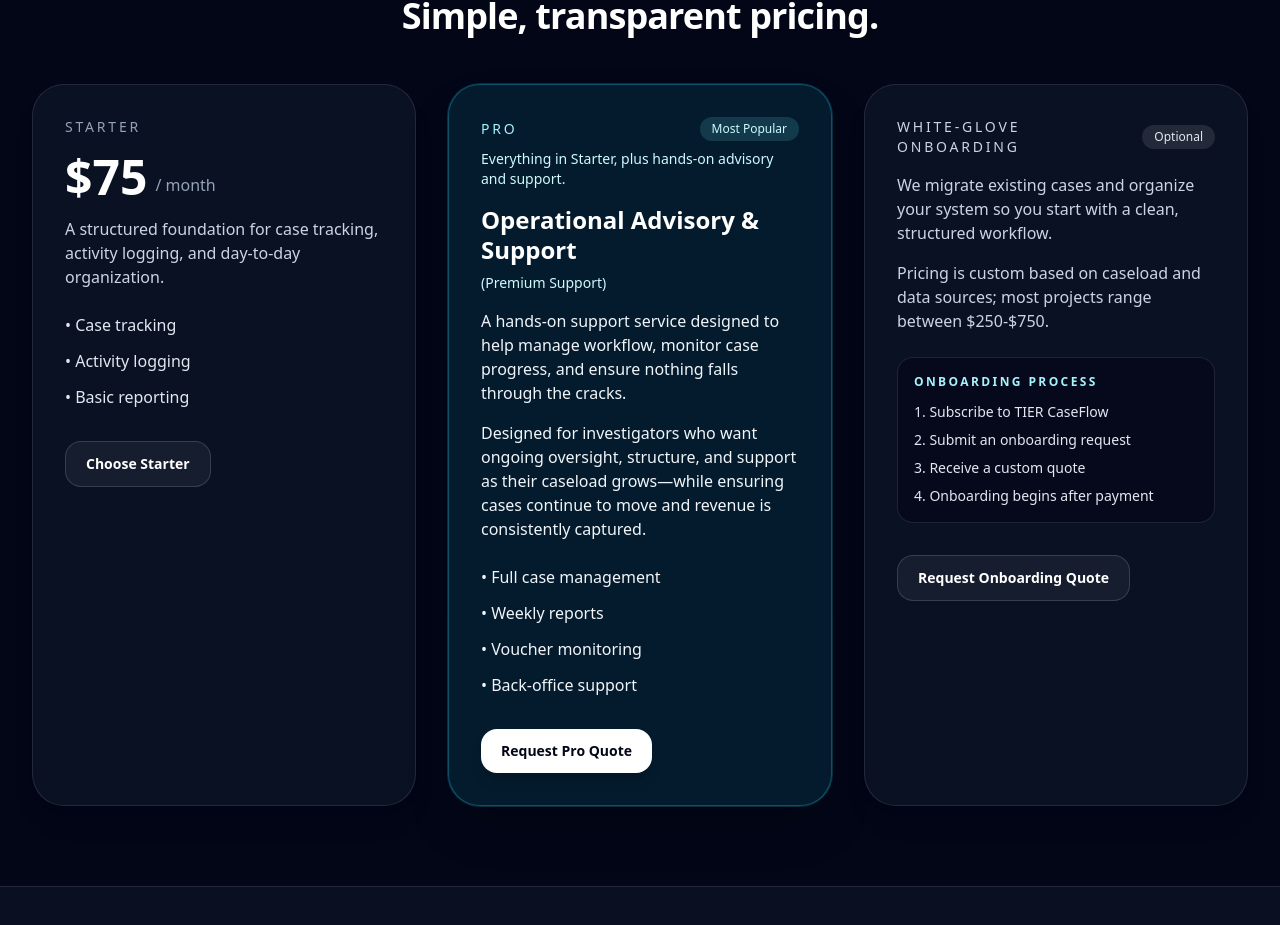
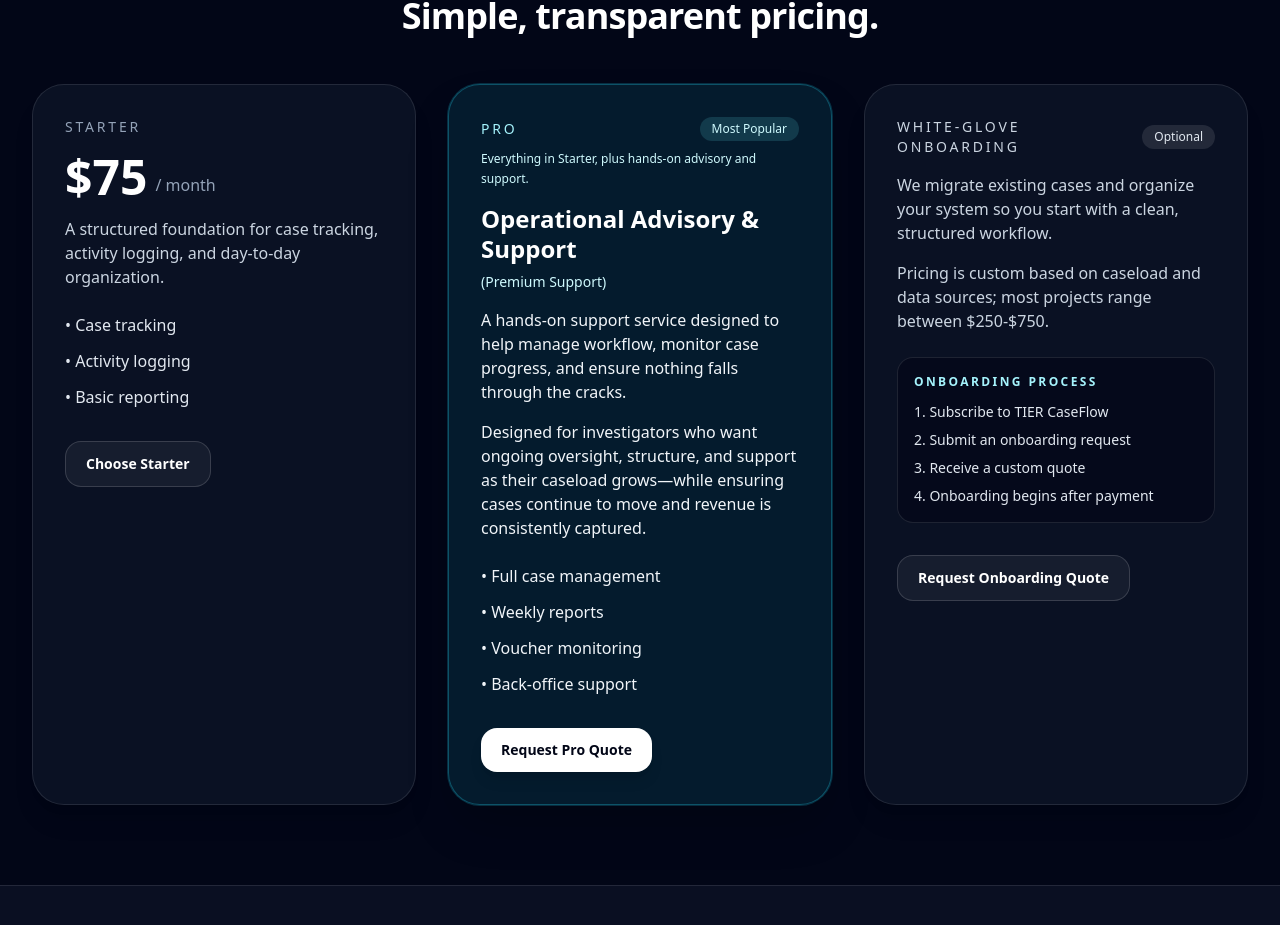
Before and after one commit to allnume10-cmyk/tiercaseflow-landing-page, a React (Vite) app: page / in a window 1280 px wide. Shown: the part 3450-4375 px from the top of the page. Built offline with nearby package versions, Linux system fonts and the light colour scheme; no server answers; the database is empty.

Commit message:
Pricing: slightly smaller Pro includes-Starter line.
Made-with: Cursor

```diff
--- a/src/App.jsx
+++ b/src/App.jsx
@@ -488,7 +488,7 @@ export default function App() {
                   Most Popular
                 </span>
               </div>
-              <p className="mt-2 text-sm font-medium text-cyan-100">
+              <p className="mt-2 text-xs font-medium leading-relaxed text-cyan-100">
                 Everything in Starter, plus hands-on advisory and support.
               </p>
               <div className="mt-4 flex items-end gap-2">
```
